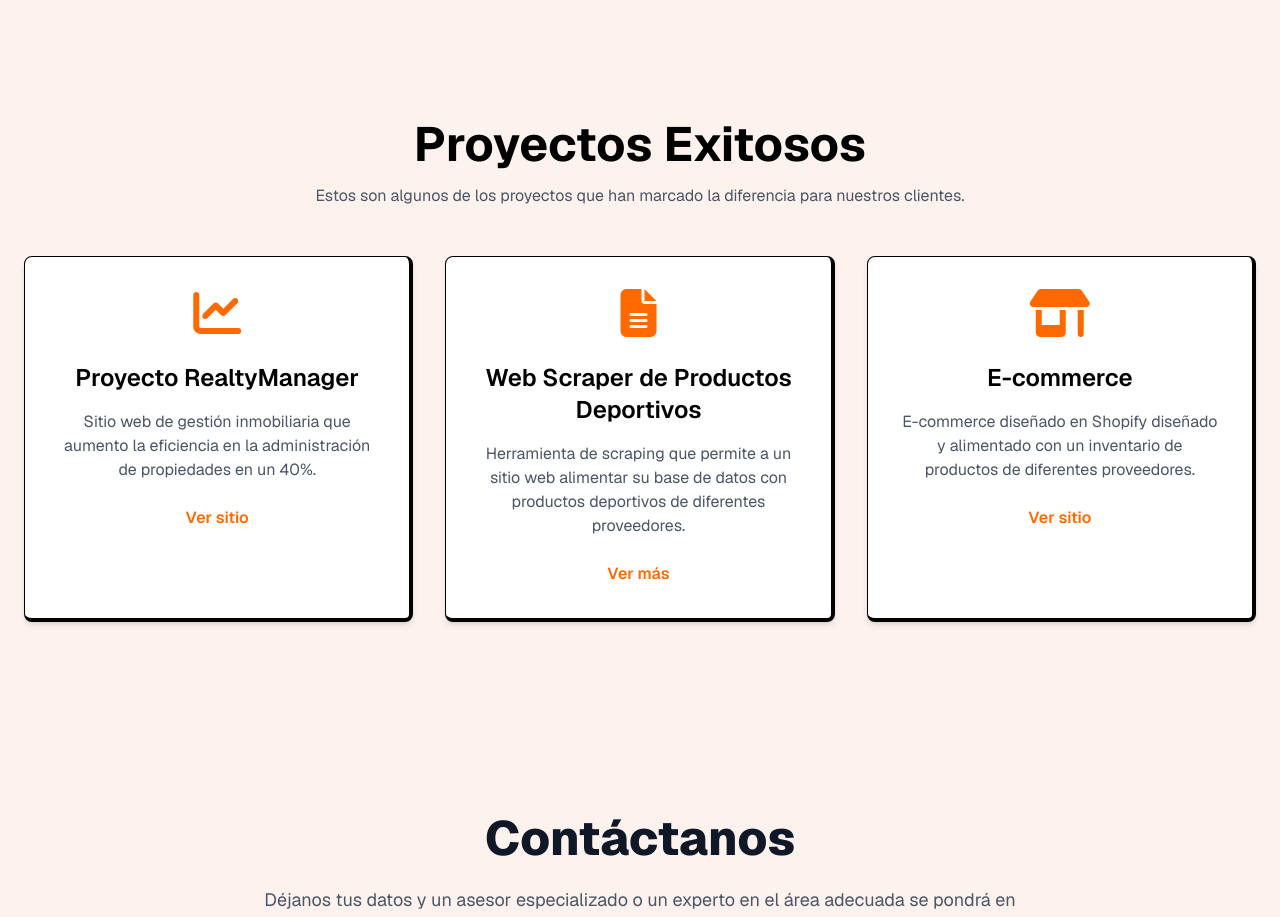
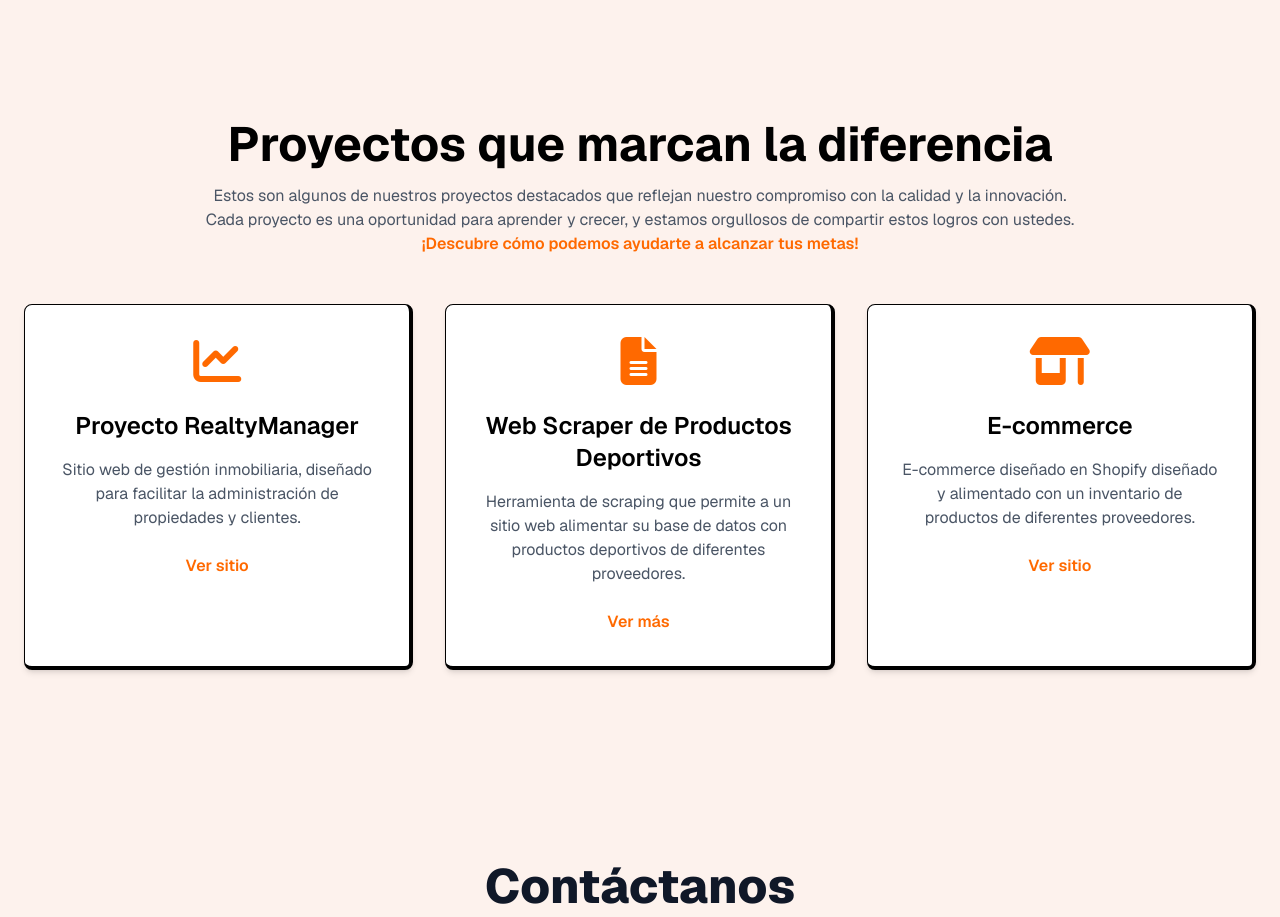
Before and after one commit to Ivan-Herrera-Garcia/Immarketing, a Next.js app: page / in a window 1280 px wide. Shown: the part 5340-6257 px from the top of the page. Built offline with nearby package versions, Linux system fonts and the light colour scheme.

Commit message:
cambios de textos

```diff
--- a/app/page.js
+++ b/app/page.js
@@ -654,10 +654,15 @@ export default function Inicio() {
       <section className="py-16" id="proyectos">
         <div className="max-w-7xl mx-auto px-6 text-center">
           <h2 className="text-3xl sm:text-4xl lg:text-5xl font-bold mb-4 text-black"> {/* Adjusted size */}
-            Proyectos Exitosos
+            Proyectos que marcan la diferencia
           </h2>
           <p className="text-sm sm:text-base text-gray-600 mb-12">
-            Estos son algunos de los proyectos que han marcado la diferencia para nuestros clientes.
+            Estos son algunos de nuestros proyectos destacados que reflejan nuestro compromiso con la calidad y la innovación.
+            <br />
+            Cada proyecto es una oportunidad para aprender y crecer, y estamos orgullosos de compartir estos logros con ustedes.
+            <br />
+            <span className="font-semibold text-orange-500">¡Descubre cómo podemos ayudarte a alcanzar tus metas!</span>
+            <br />
           </p>
 
           <div className="grid grid-cols-1 sm:grid-cols-2 lg:grid-cols-3 gap-8"> {/* Adjusted grid layout */}
@@ -668,7 +673,7 @@ export default function Inicio() {
               </div>
               <h3 className="text-2xl font-semibold mb-4 text-black">Proyecto RealtyManager</h3>
               <p className="text-gray-600 mb-6">
-                Sitio web de gestión inmobiliaria que aumento la eficiencia en la administración de propiedades en un 40%.
+                Sitio web de gestión inmobiliaria, diseñado para facilitar la administración de propiedades y clientes.
               </p>
               <button className="text-orange-500 font-semibold hover:underline" onClick={() => window
                 .open("https://dev-mini-crm.netlify.app/", "_blank")}>Ver sitio</button>
```
